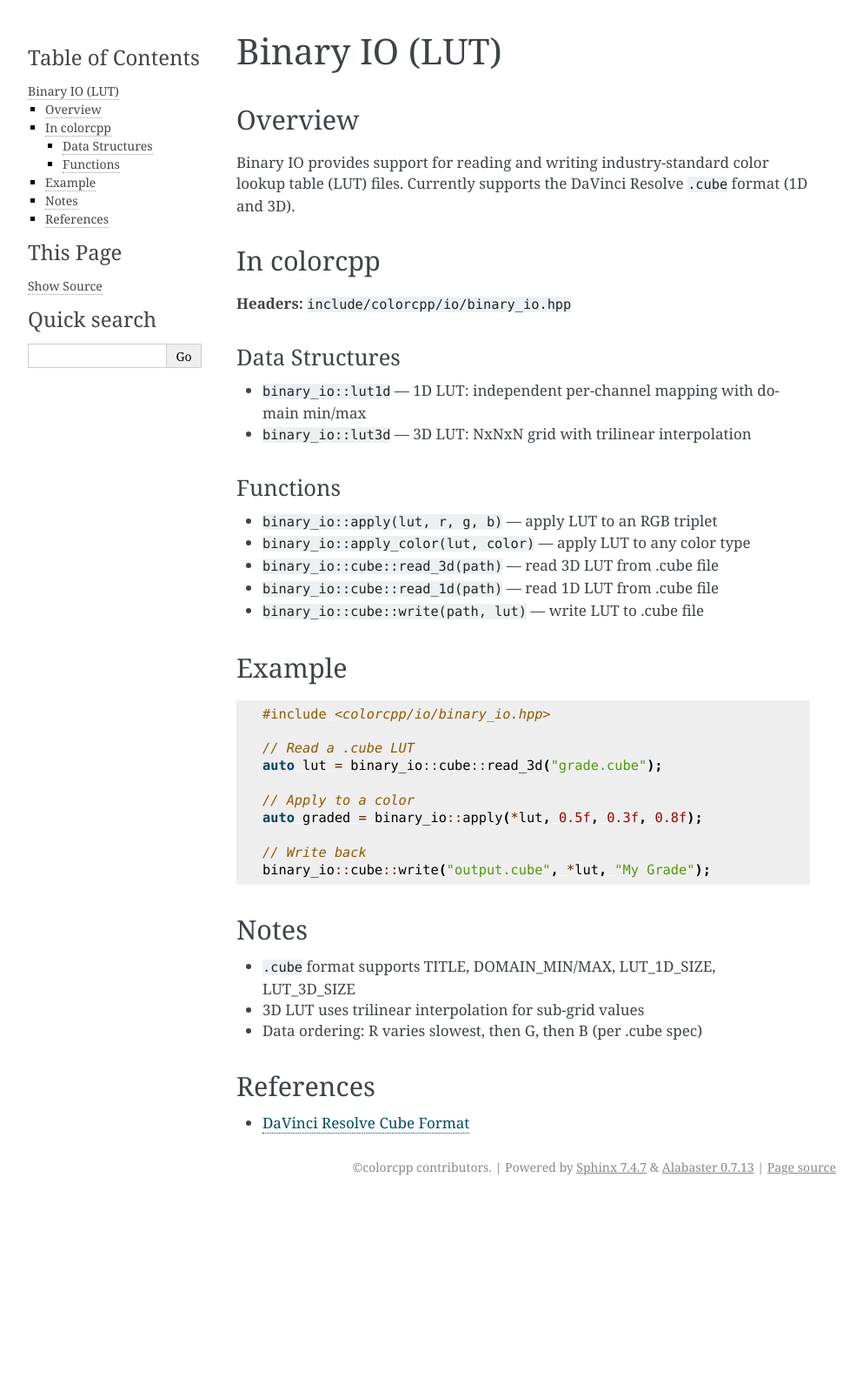
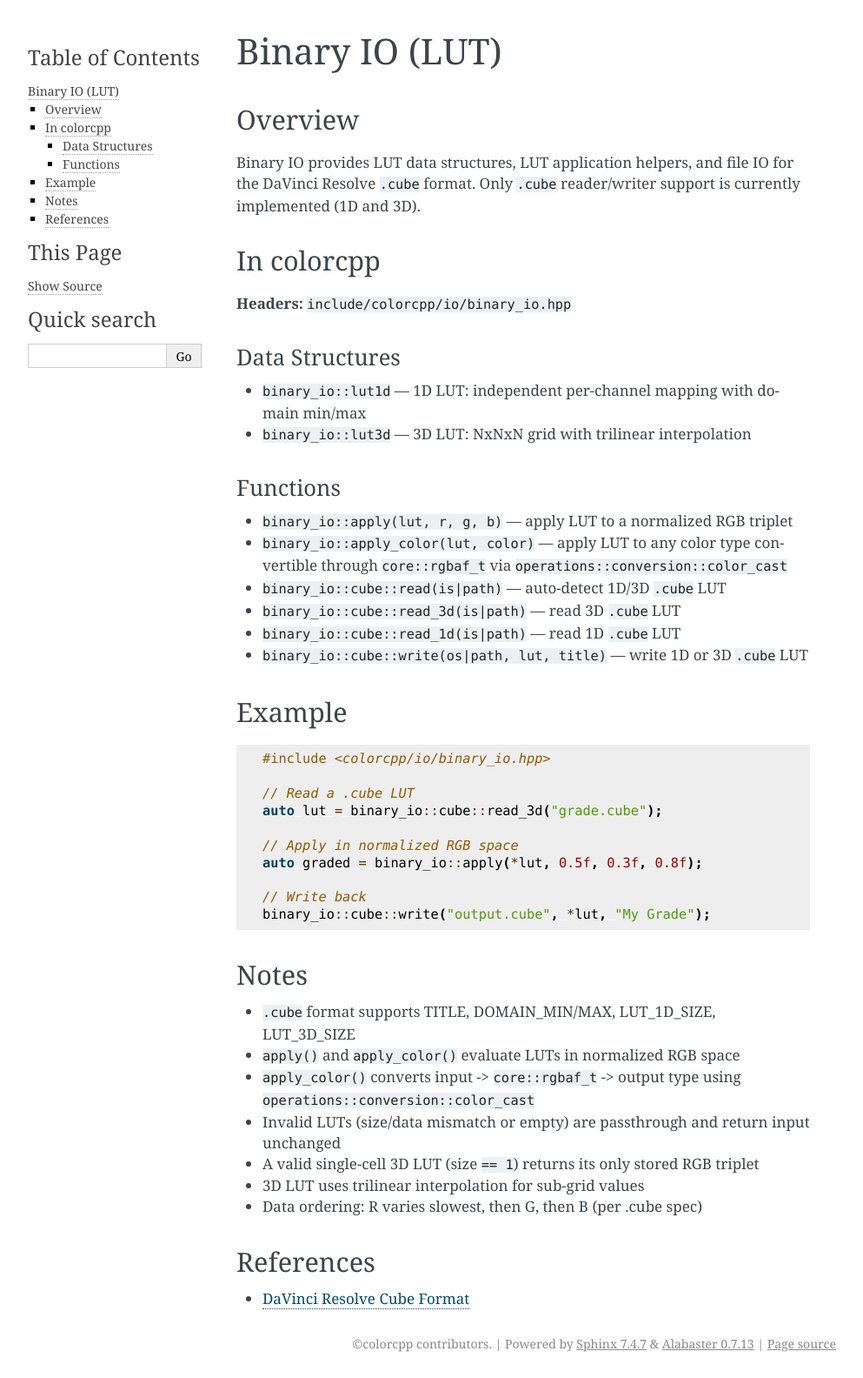
Before and after one commit to merlotqi/colorcpp, a Sphinx documentation site: the page built from docs/reference/binary_io.rst, in a window 1280 px wide. Shown: the whole page at 87% size, without its empty margins (148-1141 px from the left). Built offline with Sphinx 7.4.7, drawn with Linux system fonts in a browser that asks for light colours; before the commit the page ends 1381 px from its top, so only the background shows below that.

Commit message:
docs: align binary io contract

```diff
--- a/docs/reference/binary_io.rst
+++ b/docs/reference/binary_io.rst
@@ -4,7 +4,8 @@ Binary IO (LUT)
 Overview
 --------
 
-Binary IO provides support for reading and writing industry-standard color lookup table (LUT) files. Currently supports the DaVinci Resolve ``.cube`` format (1D and 3D).
+Binary IO provides LUT data structures, LUT application helpers, and file IO for the DaVinci Resolve ``.cube`` format.
+Only ``.cube`` reader/writer support is currently implemented (1D and 3D).
 
 In colorcpp
 -----------
@@ -20,11 +21,12 @@ Data Structures
 Functions
 ~~~~~~~~~~
 
-- ``binary_io::apply(lut, r, g, b)`` — apply LUT to an RGB triplet
-- ``binary_io::apply_color(lut, color)`` — apply LUT to any color type
-- ``binary_io::cube::read_3d(path)`` — read 3D LUT from .cube file
-- ``binary_io::cube::read_1d(path)`` — read 1D LUT from .cube file
-- ``binary_io::cube::write(path, lut)`` — write LUT to .cube file
+- ``binary_io::apply(lut, r, g, b)`` — apply LUT to a normalized RGB triplet
+- ``binary_io::apply_color(lut, color)`` — apply LUT to any color type convertible through ``core::rgbaf_t`` via ``operations::conversion::color_cast``
+- ``binary_io::cube::read(is|path)`` — auto-detect 1D/3D ``.cube`` LUT
+- ``binary_io::cube::read_3d(is|path)`` — read 3D ``.cube`` LUT
+- ``binary_io::cube::read_1d(is|path)`` — read 1D ``.cube`` LUT
+- ``binary_io::cube::write(os|path, lut, title)`` — write 1D or 3D ``.cube`` LUT
 
 Example
 --------
@@ -36,7 +38,7 @@ Example
    // Read a .cube LUT
    auto lut = binary_io::cube::read_3d("grade.cube");
 
-   // Apply to a color
+   // Apply in normalized RGB space
    auto graded = binary_io::apply(*lut, 0.5f, 0.3f, 0.8f);
 
    // Write back
@@ -46,6 +48,10 @@ Notes
 -----
 
 - ``.cube`` format supports TITLE, DOMAIN_MIN/MAX, LUT_1D_SIZE, LUT_3D_SIZE
+- ``apply()`` and ``apply_color()`` evaluate LUTs in normalized RGB space
+- ``apply_color()`` converts input -> ``core::rgbaf_t`` -> output type using ``operations::conversion::color_cast``
+- Invalid LUTs (size/data mismatch or empty) are passthrough and return input unchanged
+- A valid single-cell 3D LUT (size ``== 1``) returns its only stored RGB triplet
 - 3D LUT uses trilinear interpolation for sub-grid values
 - Data ordering: R varies slowest, then G, then B (per .cube spec)
 
```
